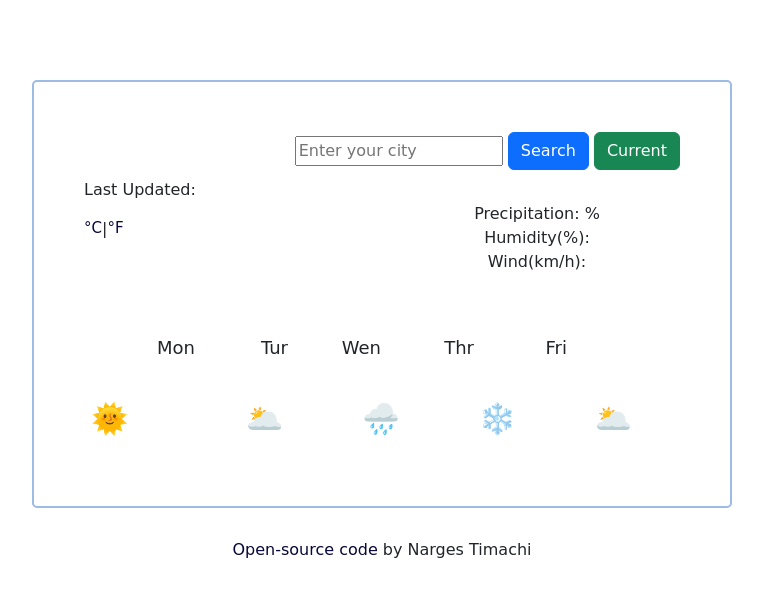
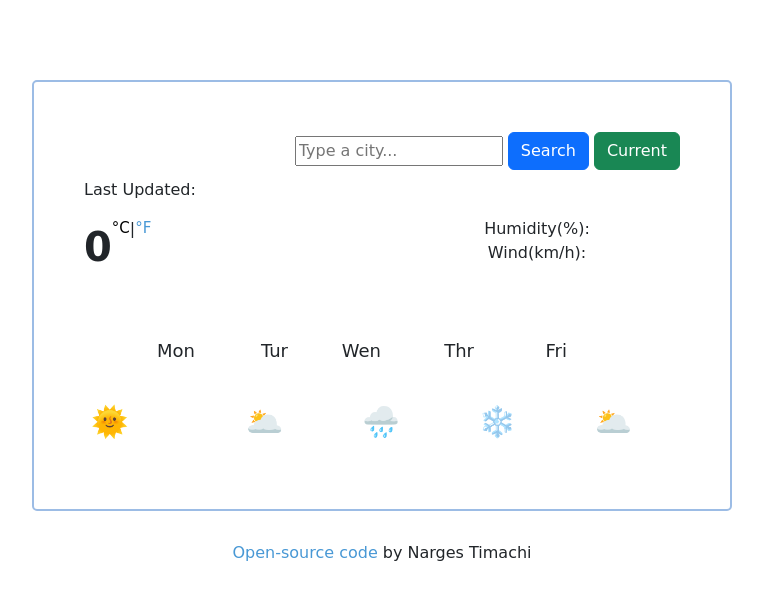
Before and after one commit to Narges1374/Weather, a plain HTML site: page index.html in a window 1280 px wide. Both pictures are taken after a click on the link "°C". Shown: the whole page, without its empty margins (258-1021 px from the left). Drawn offline with nearby package versions, Linux system fonts and the light colour scheme; no server answers; a web font is replaced by a local one.

Commit message:
convert unit

```diff
--- a/index.html
+++ b/index.html
@@ -23,7 +23,7 @@
     <div class="weather-app-wrapper">
       <div class="weather-app">
         <form id="search-form">
-          <input type="text" id="search-city" placeholder="Enter your city" />
+          <input type="text" id="search-city" autocomplete="off" placeholder="Type a city..." />
           <button type="submit" class="btn btn-primary">Search</button>
           <button type="submit" id="current-location" class="btn btn-success">Current</button>
         </form>
@@ -38,19 +38,18 @@
         </div>
         <div class="row">
           <div class="col-6">
-            <div class="d-flex">
+            <div class="d-flex weather-temperature">
               <img src="" alt="" id="icon"/>
                 <div class="deg d-flex">
                 <span id="degree" class="degree"></span>
-                <a href="#" id="celsius-link">°C</a> |
+                <a href="#" id="celsius-link" class="active">°C</a> |
                 <a href="#" id="fahrenheit-link">°F</a>
                 </div>
             </div>
           </div>
 
-          <div class="col-6 Precipitation">
+          <div class="col-6 humidity-wind">
             <ul>
-              <li>Precipitation: % </li>
               <li>Humidity(%):<span id="Humidity"> </span></li>
               <li>Wind(km/h): <span id="Wind"></span></li>
             </ul>
--- a/src/index.js
+++ b/src/index.js
@@ -27,10 +27,9 @@ function showTemp(response) {
     response.data.time * 1000
   );
   document.querySelector("#description").innerHTML =
-    response.data.condition.description;
-  document.querySelector("#degree").innerHTML = Math.round(
-    response.data.temperature.current
-  );
+  response.data.condition.description;
+  celesiusTemp = response.data.temperature.current;
+  document.querySelector("#degree").innerHTML = Math.round(celesiusTemp);
   document.querySelector("#Humidity").innerHTML =
     response.data.temperature.humidity;
   document.querySelector("#Wind").innerHTML = Math.round(
@@ -42,7 +41,6 @@ function showTemp(response) {
     `http://shecodes-assets.s3.amazonaws.com/api/weather/icons/${response.data.condition.icon}.png`
   );
   iconElement.setAttribute("alt", response.data.condition.description);
-  console.log(response)
 }
 
 function searchCity(city) {
@@ -71,4 +69,32 @@ function getCurrentLocation(event) {
 let currentLocationButton = document.querySelector("#current-location");
 currentLocationButton.addEventListener("click", getCurrentLocation);
 
+
+function displaycelsius(event){
+  event.preventDefault();
+  celsiusLink.classList.add("active");
+  fahrenheitLink.classList.remove("active");
+  let temperatureElement = document.querySelector("#degree");
+  temperatureElement.innerHTML = Math.round(celesiusTemp)
+}
+
+function displayFahrenheit(event){
+  event.preventDefault()
+  let temperatureElement = document.querySelector("#degree");
+  celsiusLink.classList.remove("active")
+  fahrenheitLink.classList.add("active");
+  let fahrenheitTemp = (celesiusTemp * 9) / 5 + 32;
+  temperatureElement.innerHTML = Math.round(fahrenheitTemp);
+}
+
+
+let celesiusTemp=null
+
+
+let celsiusLink = document.querySelector("#celsius-link");
+celsiusLink.addEventListener("click", displaycelsius);
+
+let fahrenheitLink = document.querySelector("#fahrenheit-link");
+fahrenheitLink.addEventListener("click", displayFahrenheit)
+
 searchCity("Tehran");
--- a/src/styles.css
+++ b/src/styles.css
@@ -3,10 +3,6 @@ body {
 }
 form {
   text-align: right;
-}
-h1,
-h4,
-h5 {
 }
 
 ul {
@@ -20,7 +16,7 @@ li {
 
 a {
   font-size: medium;
-  color: #080739;
+  color: #4898d5;
   text-decoration: none;
 }
 
@@ -37,7 +33,7 @@ strong {
 }
 
 a:hover {
-  color: #1a77db;
+  color: #17406d;
   text-decoration: underline;
 }
 .weather-app-wrapper {
@@ -51,10 +47,6 @@ a:hover {
   border-radius: 5px;
 }
 
-.Precipitation {
-  text-align: center;
-}
-
 .days {
   text-align: right;
   margin-top: 40px;
@@ -63,7 +55,7 @@ a:hover {
   padding: 20px;
 }
 
-li::first-letter {
+li:first-letter {
   text-transform: capitalize;
 }
 
@@ -76,10 +68,26 @@ li::first-letter {
   margin-top: 15px;
 }
 
-.btn {
+.emoji {
+  padding: 15px 19px;
+  font-size: 30px;
 }
-.row {
+
+.weather-temperature .active{
+  color: black;
+  cursor:default;
 }
+
+.weather-temperature .active:hover {
+  text-decoration: none;
+}
+
+.humidity-wind{
+  margin-top: 15px;
+  text-align: center
+}
+
+
 .col-2 {
 }
 .col-3 {
@@ -89,8 +97,3 @@ li::first-letter {
 }
 .row-cols-md-6 {
 }
-
-.emoji {
-  padding: 15px 19px;
-  font-size: 30px;
-}
```
